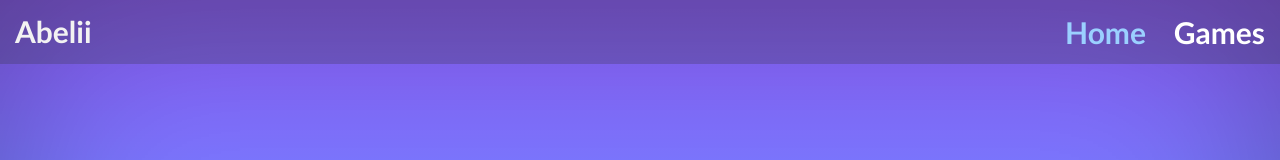
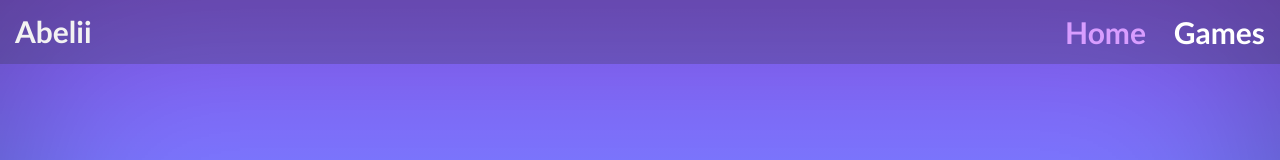
Before and after one commit to Abelii/abelii.github.io, a plain HTML site: page index.html in a window 1280 px wide. In both pictures the pointer is over the link "Home". Shown: the top 160 px of the page. Drawn offline with Linux system fonts and the light colour scheme.

Commit message:
Update style.css

```diff
--- a/style.css
+++ b/style.css
@@ -96,7 +96,7 @@ button{
 }
 
 a:hover{
-    color:rgb(155, 208, 255) !important;
+    color:rgb(216, 157, 255) !important;
 }
 
 button:hover{
```
